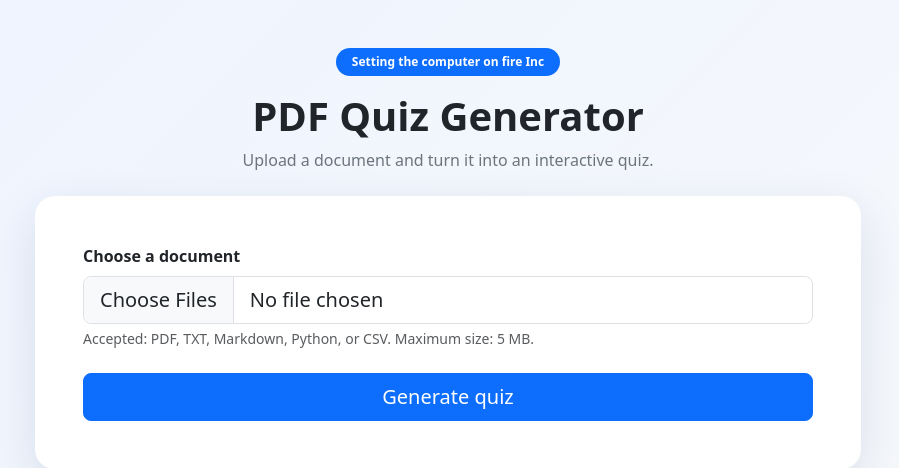
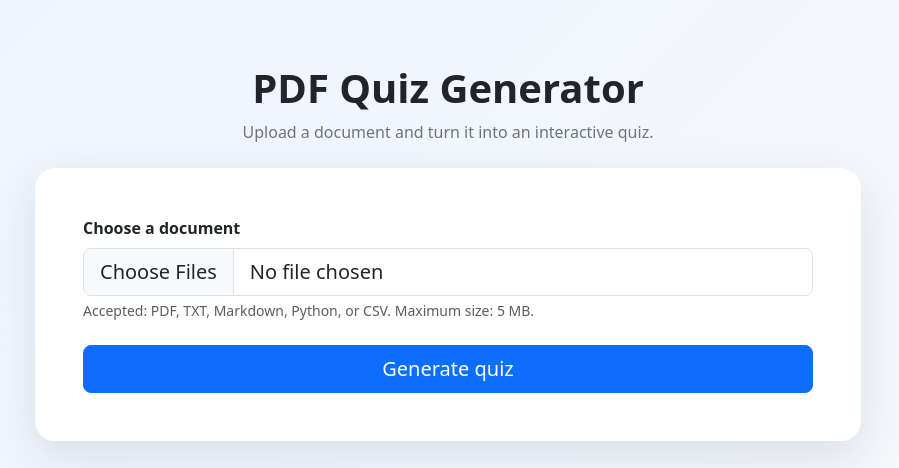
Before and after one commit to hellomynameismantraagarwal/Hackathon-SIH, a Flask app: page / in a window 1280 px wide. Shown: the top 468 px of the page, without its empty margins (192-1091 px from the left). Run offline with Flask 3, Linux system fonts and the light colour scheme; some libraries are stand-ins or nearby versions.

Commit message:
idk final? maybe?

```diff
--- a/app.py
+++ b/app.py
@@ -1,5 +1,4 @@
 import json
-import os
 from io import BytesIO
 import flask_bootstrap
 from flask import Flask, request, render_template
--- a/templates/index.html
+++ b/templates/index.html
@@ -102,9 +102,6 @@
     <main class="container" style="max-width: 850px;">
       <!-- HEADER -->
       <div class="text-center mb-4">
-        <span class="badge text-bg-primary rounded-pill px-3 py-2">
-          Setting the computer on fire Inc
-        </span>
         <h1 class="display-6 fw-bold mt-3 mb-2">PDF Quiz Generator</h1>
         <p class="text-secondary mb-0">Upload a document and turn it into an interactive quiz.</p>
       </div>
```
